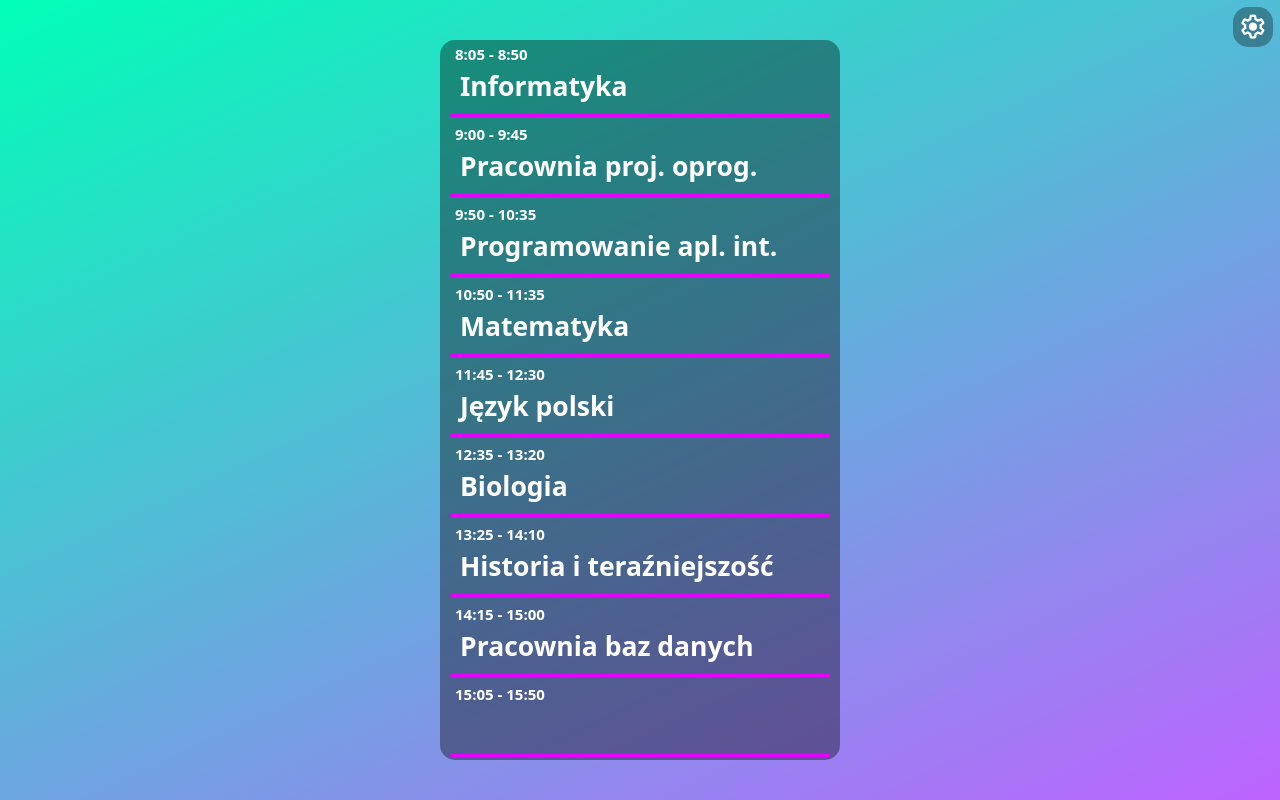
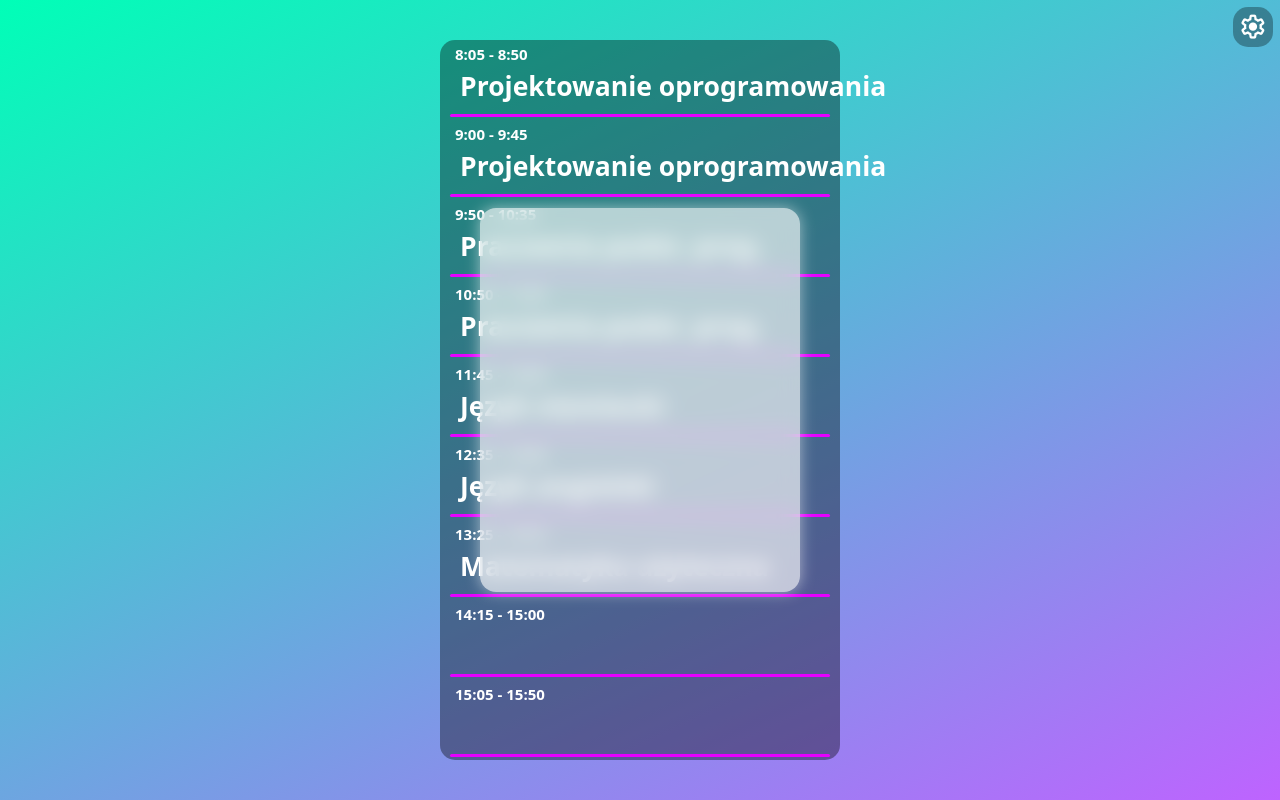
Before and after one commit to Collappo/PlanDniaWSzkole, a plain HTML site: page index.html in a window 1280 px wide. Both pictures are taken after a click on the element "settings". Drawn offline with nearby package versions, Linux system fonts and the light colour scheme.

Commit message:
Add files via upload

```diff
--- a/index.html
+++ b/index.html
@@ -8,7 +8,8 @@
     <link rel="stylesheet" href="https://fonts.googleapis.com/css2?family=Material+Symbols+Rounded:opsz,wght,FILL,GRAD@40,600,0,0&icon_names=settings" />
 </head>
 <body>
-    <div id="setting">
+    <div id="settings-window"></div>
+    <div id="settings">
         <span class="material-symbols-rounded" style="font-size: 180%; ">settings</span>
     </div>
     <div id="container1" class="container">
--- a/js/plan.js
+++ b/js/plan.js
@@ -61,7 +61,7 @@
 const lessionNameBoxes = document.getElementsByClassName("lession-name")
 
 function day() {
-    switch (new Date().getDay()) {
+    switch (new Date("2025-02-07").getDay()) {
         case 1:
             return "poniedzialek"
         case 2:
--- a/js/settings.js
+++ b/js/settings.js
@@ -0,0 +1,32 @@
+const settings = document.getElementById('settings')
+const settingswindow = document.getElementById("settings-window")
+
+const SettingsWindow = {
+    cooldown: false,
+    isShowed: false,
+    showSettingsWindow: function() {
+        this.cooldown = true
+        settingswindow.style.transform = "translateY(0)"
+        this.isShowed = true
+        setTimeout(() => {
+            this.cooldown = false
+        }, 501)
+    },
+    hideSettingsWindow: function() {
+        this.cooldown = true
+        settingswindow.style.transform = "translateY(-90vh)"
+        this.isShowed = false
+        setTimeout(() => {
+            this.cooldown = false
+        }, 501)
+    }
+}
+
+settings.addEventListener("click", () => {
+    if (!SettingsWindow.isShowed && !SettingsWindow.cooldown) {
+        SettingsWindow.showSettingsWindow()
+    }
+    else if (SettingsWindow.isShowed && !SettingsWindow.cooldown) {
+        SettingsWindow.hideSettingsWindow()
+    }
+})
--- a/style.css
+++ b/style.css
@@ -11,9 +11,9 @@ body {
     overflow-x: hidden;
 }
 
-#setting {
+#settings {
     position: fixed;
-
+    z-index: 2;
     top: 7px;
     right: 7px;
     width: 40px;
@@ -30,6 +30,22 @@ body {
     user-select: none;
     -webkit-user-select: none;
     transition: 200ms cubic-bezier(0.16, 0.9, 0.63, 3.04);
+}
+
+#settings-window {
+    position: absolute;
+    box-shadow: 0 0 15px #ffffff86;
+    z-index: 1;
+    min-width: 250px;
+    width: 25vw;
+    min-height: 300px;
+    height: 30vw;
+    border-radius: 16px;
+    backdrop-filter: blur(10px);
+    -webkit-backdrop-filter: blur(10px);
+    background: #ffffffa7;
+    transform: translateY(-90vh);
+    transition: 500ms cubic-bezier(0.81, 0.01, 0.3, 0.99);
 }
 
 #setting:hover {
```
